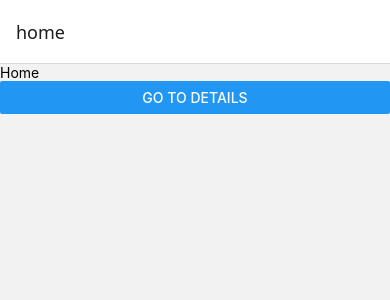
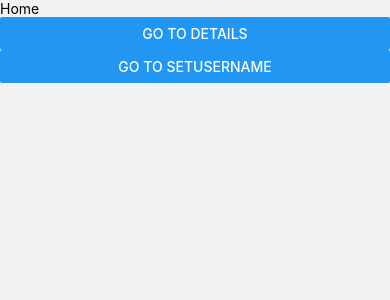
Before and after one commit to ViniciusPilati/yt-react-native-humor-tracker, a React Native app: screen / in a window 390 px wide. Shown: the top 300 px of the page. Built offline with nearby package versions, Linux system fonts and the light colour scheme.

Commit message:
feat : Alterando a navegação entre telas com o form sheet

```diff
--- a/src/Routes.tsx
+++ b/src/Routes.tsx
@@ -1,5 +1,6 @@
 import { createStaticNavigation, type RouteProp } from "@react-navigation/native";
 import { createNativeStackNavigator, type NativeStackNavigationProp } from "@react-navigation/native-stack";
+import { SafeAreaView } from "react-native-safe-area-context";
 import { DetailPage } from "./screens/Detail";
 import { HomePage } from "./screens/Home";
 import { SetUserName } from "./screens/SetUserName";
@@ -13,9 +14,27 @@ type TScreenDefinitions = {
 const RootStack = createNativeStackNavigator<TScreenDefinitions>({
 	screens: {
 		home: HomePage,
-		detail: DetailPage,
-		setUserName: SetUserName,
+		detail: {
+			screen: DetailPage,
+			options: {
+				presentation: "formSheet",
+				sheetAllowedDetents: [0.8, 0.95],
+				sheetCornerRadius: 24,
+			},
+		},
+		setUserName: {
+			screen: SetUserName,
+			options: {
+				presentation: "formSheet",
+				sheetAllowedDetents: [0.4, 0.6],
+				sheetCornerRadius: 24,
+			},
+		},
 	},
+	screenOptions: {
+		headerShown: false,
+	},
+	screenLayout: ({ children }) => <SafeAreaView>{children}</SafeAreaView>,
 });
 
 const Navigation = createStaticNavigation(RootStack);
--- a/src/screens/Home.tsx
+++ b/src/screens/Home.tsx
@@ -1,15 +1,16 @@
-import { useNavigation } from "@react-navigation/native"
-import { NativeStackNavigationProp } from "@react-navigation/native-stack"
-import { Button, Text } from "react-native"
-import { TNavigationScreenProps } from "../Routes"
-
-
+import { useNavigation } from "@react-navigation/native";
+import { Button, Text } from "react-native";
+import type { TNavigationScreenProps } from "../Routes";
 
 export const HomePage = () => {
-    const navigation = useNavigation<TNavigationScreenProps>()
+	const navigation = useNavigation<TNavigationScreenProps>();
 
-    return <>
-        <Text>Home</Text>
-        <Button title="Go to Details" onPress={() => navigation.navigate("detail", {rate: 5})} />
-    </>
-}
+	return (
+		<>
+			<Text>Home</Text>
+			<Button title="Go to Details" onPress={() => navigation.navigate("detail", { rate: 5 })} />
+
+			<Button title="Go to SetUserName" onPress={() => navigation.navigate("setUserName")} />
+		</>
+	);
+};
```
